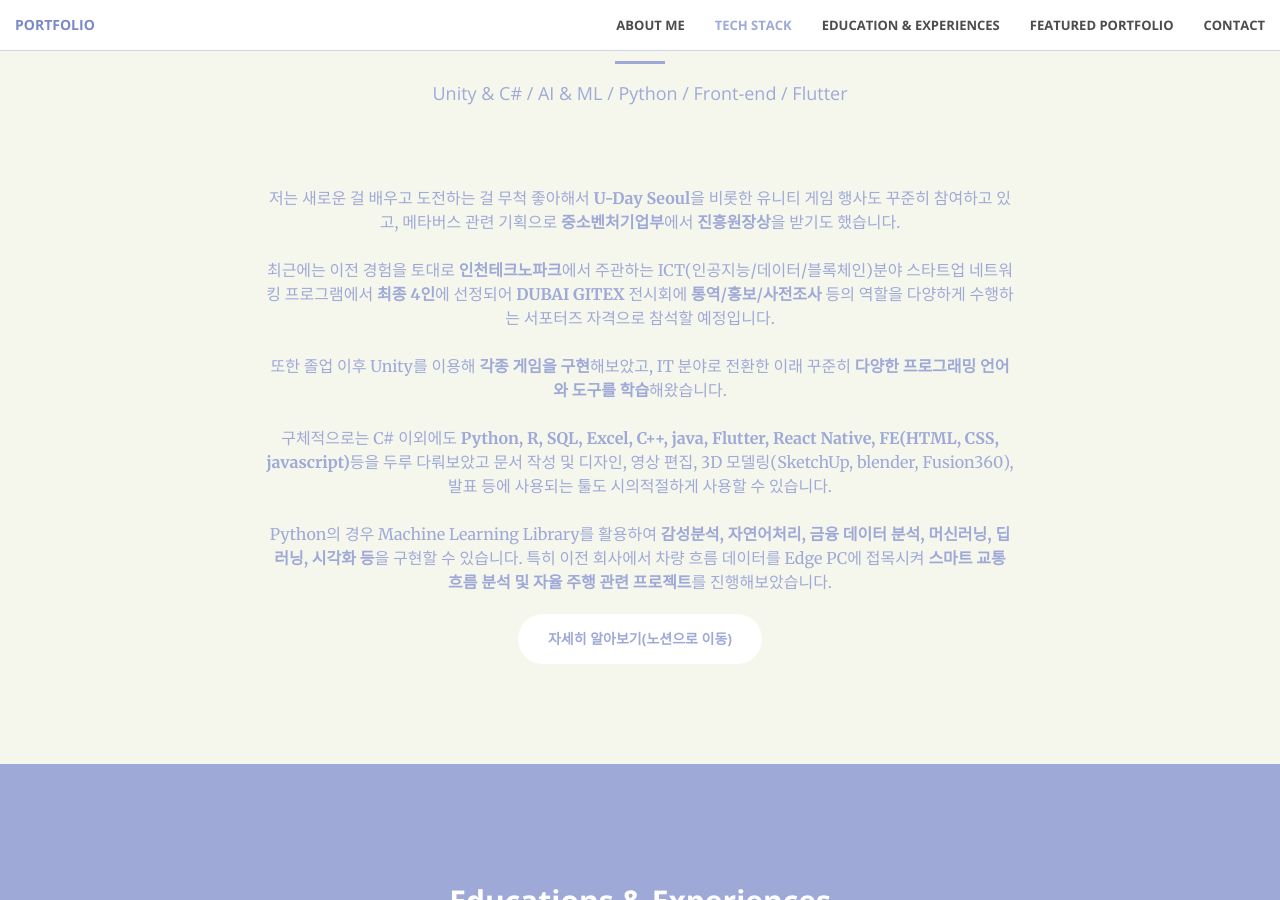
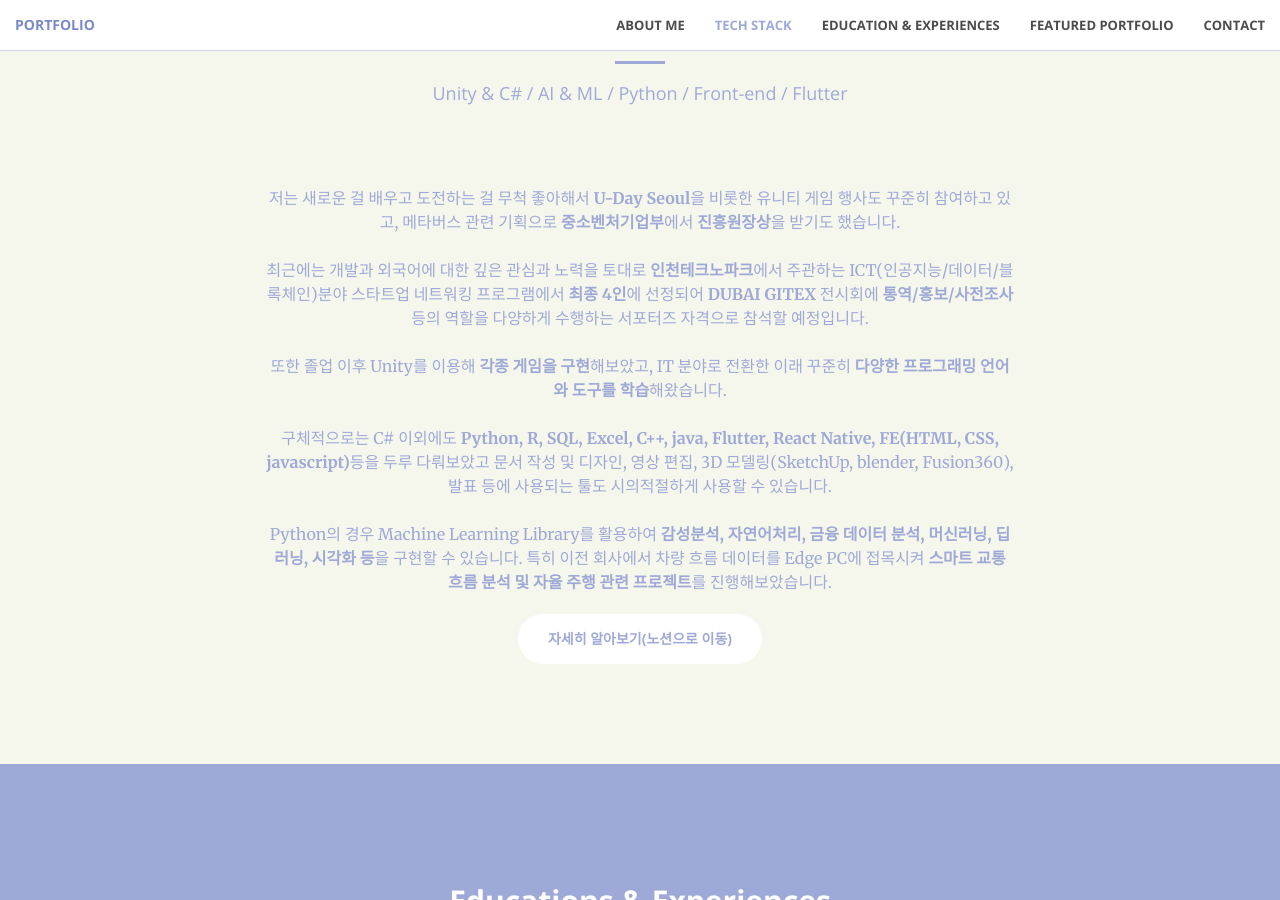
Before and after one commit to ymdev2023/ymdev2023.github.io, a Jekyll site: the page built from index.html, in a window 1280 px wide and 900 px high, scrolled down 1478 px. Built offline with Jekyll 4.4.1, drawn with Linux system fonts in a browser that asks for light colours; some of the changed text lies outside the part shown.

Commit message:
edu tech

```diff
--- a/_includes/education-experience.html
+++ b/_includes/education-experience.html
@@ -10,13 +10,14 @@
         <h4>어문계열 / 산업공학과 / 개발 / 데이터분석</h4>
         <br />
         <p class="text-faded">
-          <br />제 원전공은 <b>중어중문학과</b>입니다. 영어를 좋아해서
-          인천실내무도아시아경기대회 등의 행사에서 통역도 수행했던 저에게 중국어
-          공부는 또 하나의 지평을 열어주는 계기가 되었습니다. 저는 중국 및
-          유럽에서 몇 달간 체류한 적이 있고 영어 및 중국어와 함께 약간의
-          스페인어와 일본어 등을 구사할 수 있습니다. 지금은 다소 녹슬긴 했지만
-          자격증 최고점을 기준으로 <b>토익 985, HSK 6급 210점</b>을 획득한 적이
-          있고, 현재까지도 통역과 외국어 교육에 대한 관심을 이어나가고 있습니다.
+          <br />사실 제 원전공은 <b>중어중문학과</b>입니다. 영어를 너무 좋아해서
+          관련 시험을 보고, 강의를 하고, 인천실내무도아시아경기대회(2013) 등의
+          행사에서 통역도 수행했던 저에게 중국어 공부는 또 하나의 지평을
+          열어주는 계기가 되었습니다. <br /><br />저는 중국 및 유럽에서 몇 달간
+          체류한 적이 있고 영어 및 중국어와 함께 약간의 스페인어와 일본어 등을
+          구사할 수 있습니다. 지금은 다소 녹슬긴 했지만 자격증 최고점을 기준으로
+          <b>토익 985, HSK 6급 210점</b>을 획득한 적이 있고, 앞서 말씀드린 바와
+          같이 현재까지도 통역과 외국어 교육에 대한 관심을 이어나가고 있습니다.
           <br /><br />
           그 밖에 한국사 1급, 한자 3급을 취득하여 관련된 문서를 보다 심도 있게
           분석할 수 있고, 올해 <b>정보처리기사 실기 시험</b>을 보았고 최종
--- a/_includes/tech-stack.html
+++ b/_includes/tech-stack.html
@@ -12,11 +12,11 @@
           <b>U-Day Seoul</b>을 비롯한 유니티 게임 행사도 꾸준히 참여하고 있고,
           메타버스 관련 기획으로 <b>중소벤처기업부</b>에서 <b>진흥원장상</b>을
           받기도 했습니다. <br /><br />
-          최근에는 이전 경험을 토대로 <b>인천테크노파크</b>에서 주관하는
-          ICT(인공지능/데이터/블록체인)분야 스타트업 네트워킹 프로그램에서
-          <b>최종 4인</b>에 선정되어 <b>DUBAI GITEX</b> 전시회에
-          <b>통역/홍보/사전조사</b> 등의 역할을 다양하게 수행하는 서포터즈
-          자격으로 참석할 예정입니다.
+          최근에는 개발과 외국어에 대한 깊은 관심과 노력을 토대로
+          <b>인천테크노파크</b>에서 주관하는 ICT(인공지능/데이터/블록체인)분야
+          스타트업 네트워킹 프로그램에서 <b>최종 4인</b>에 선정되어
+          <b>DUBAI GITEX</b> 전시회에 <b>통역/홍보/사전조사</b> 등의 역할을
+          다양하게 수행하는 서포터즈 자격으로 참석할 예정입니다.
 
           <br /><br />
           또한 졸업 이후 Unity를 이용해 <b>각종 게임을 구현</b>해보았고, IT
```
